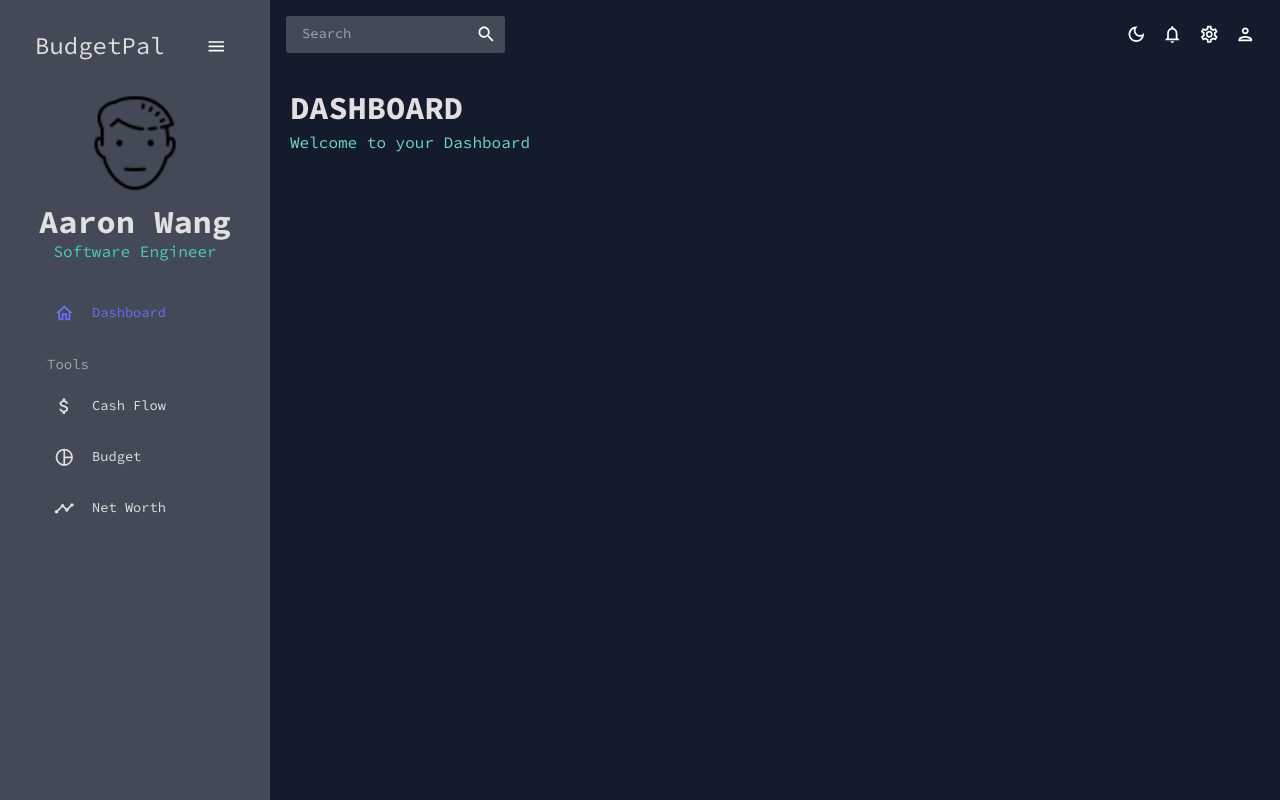
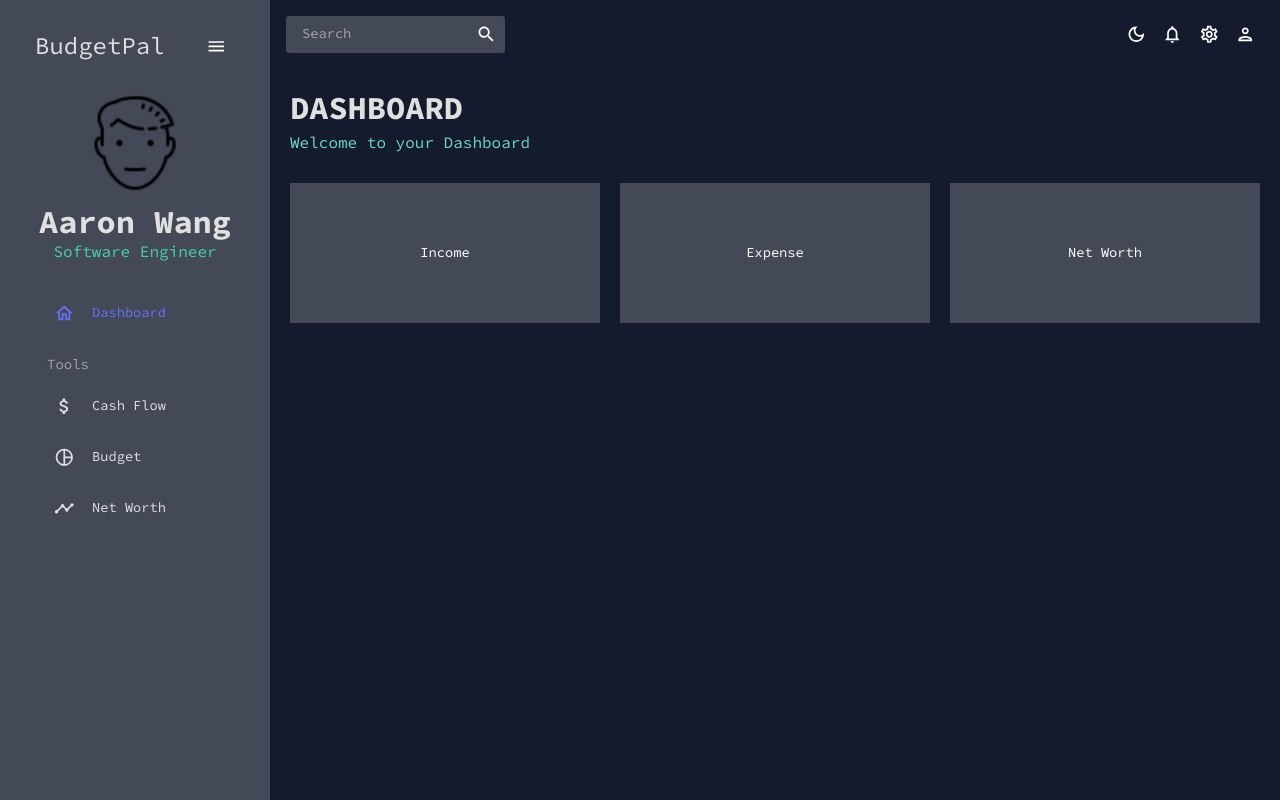
Before and after one commit to Aaronw7/budget-pal, a React (Create React App) app in the folder frontend/: page / in a window 1280 px wide. Built offline with nearby package versions, Linux system fonts and the light colour scheme; a web font is replaced by a local one.

Commit message:
updated cashflow page

```diff
--- a/frontend/package.json
+++ b/frontend/package.json
@@ -3,8 +3,6 @@
   "version": "0.1.0",
   "private": true,
   "dependencies": {
-    "@emotion/react": "^11.11.1",
-    "@emotion/styled": "^11.11.0",
     "@mui/icons-material": "^5.11.16",
     "@mui/material": "^5.13.6",
     "@mui/x-data-grid": "^6.9.1",
@@ -47,5 +45,8 @@
       "last 1 firefox version",
       "last 1 safari version"
     ]
+  },
+  "devDependencies": {
+    "@babel/plugin-proposal-private-property-in-object": "^7.21.11"
   }
 }
--- a/frontend/src/scenes/cashflow/index.jsx
+++ b/frontend/src/scenes/cashflow/index.jsx
@@ -58,15 +58,28 @@ const CashFlow = () => {
     { field: "year", headerName: "YEAR" }
   ]
 
+  const gridTemplateLarge = `
+  "a a a b"
+  "a a a b"
+  `;
+
   return (
     <Box m="20px">
       <Header title="CASH FLOW" subtitle="Track your Income and Expenses" />
-      <Box display="flex" sx={{
+      {/* <Box
+        display="flex"
+        sx={{
         flexDirection: "row-reverse",
         justifyContent: "space-between",
         flexWrap:"wrap"
-      }}>
-        <Box width="30%" flexGrow={1}>
+      }}> */}
+      <Box
+        display="grid"
+        gap="30px"
+        gridTemplateColumns="repeat(4, minmax(0, 1fr))"
+        sx={{ gridTemplateAreas: gridTemplateLarge }}
+      >
+        <Box flexGrow={1} sx={{ gridArea: 'b' }}>
           <Formik
             onSubmit={handleFormSubmit}
             initialValues={initialValues}
@@ -173,7 +186,7 @@ const CashFlow = () => {
             )}
           </Formik>
         </Box>
-        <Box width="70%" flexGrow={1}>
+        <Box flexGrow={1} sx={{ gridArea:'a' }}>
           <DataGrid rows={mockCashFlowData} columns={columns} />
         </Box>
       </Box>
--- a/frontend/src/scenes/dashboard/index.jsx
+++ b/frontend/src/scenes/dashboard/index.jsx
@@ -11,6 +11,44 @@ const Dashboard = () => {
       <Box display="flex" justifyContent="space-between" alignItems="center">
         <Header title="DASHBOARD" subtitle="Welcome to your Dashboard"/>
       </Box>
+
+      {/* Grid */}
+      <Box
+        display="grid"
+        gridTemplateColumns="repeat(12, 1fr)"
+        gridAutoRows="140px"
+        gap="20px"
+      >
+        {/* Row 1 */}
+        <Box
+          gridColumn="span 4"
+          backgroundColor={colors.primary[400]}
+          display="flex"
+          alignItems="center"
+          justifyContent="center"
+        >
+          Income
+        </Box>
+        <Box
+          gridColumn="span 4"
+          backgroundColor={colors.primary[400]}
+          display="flex"
+          alignItems="center"
+          justifyContent="center"
+        >
+          Expense
+        </Box>
+        <Box
+          gridColumn="span 4"
+          backgroundColor={colors.primary[400]}
+          display="flex"
+          alignItems="center"
+          justifyContent="center"
+        >
+          Net Worth
+        </Box>
+        {/* Row 2 */}
+      </Box>
     </Box>
   )
 }
```
Also changed, not shown: 2 other files (tests, documents, lock files or other folders).
